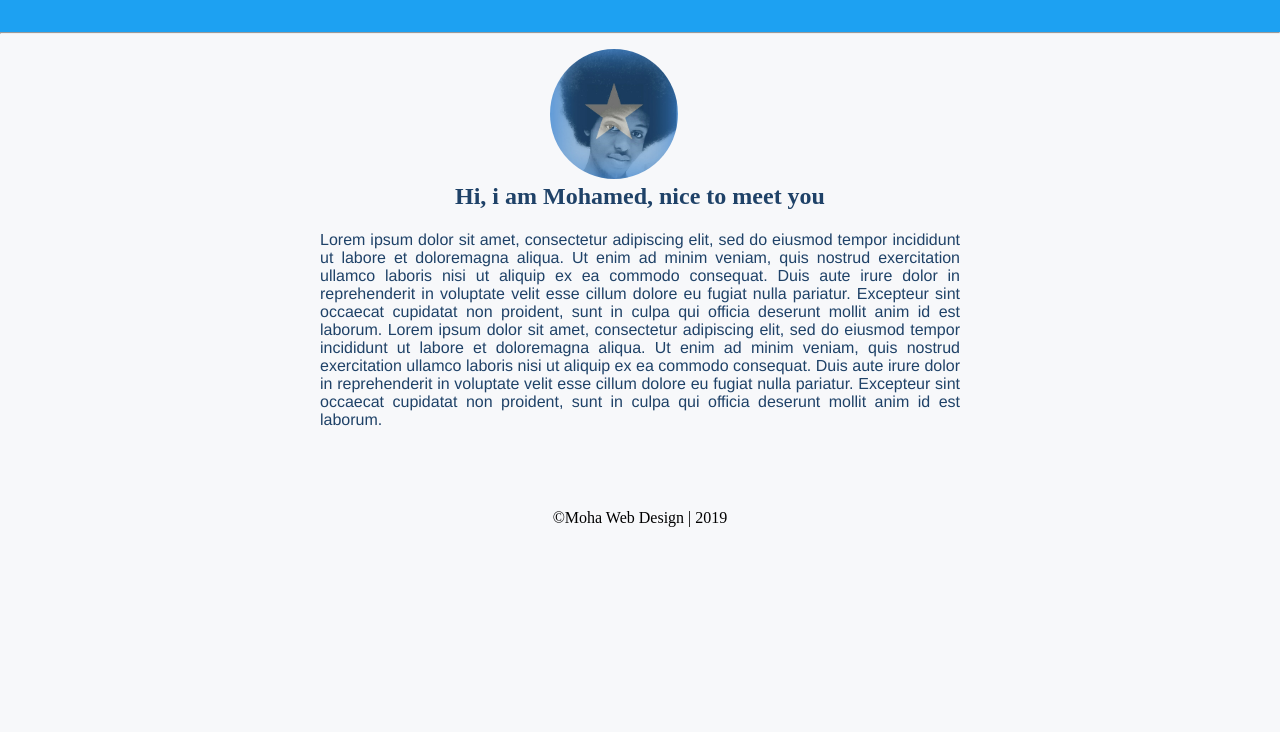
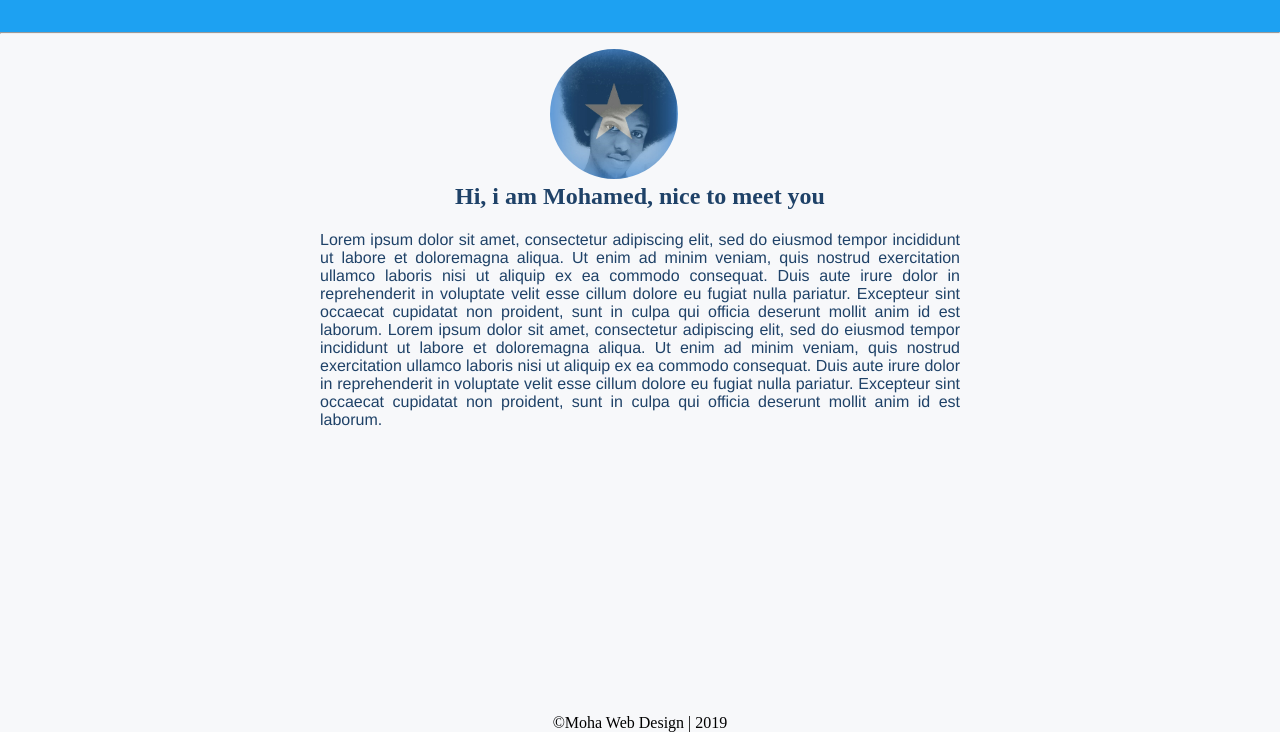
Before and after one commit to qooje14/portfolio, a plain HTML site: page about.html in a window 1280 px wide. Shown: the part 68-800 px from the top of the page. Drawn offline with Linux system fonts and the light colour scheme.

Commit message:
Blog updated

```diff
--- a/about.css
+++ b/about.css
@@ -116,8 +116,6 @@
         .footer-content {
             width: 100%;
             text-align: center;
-            left: 0px;
-            margin: 0;
-            bottom: 0px;
-               margin-top: 80px;
+            position: fixed;
+            bottom: 0;
         }
```
